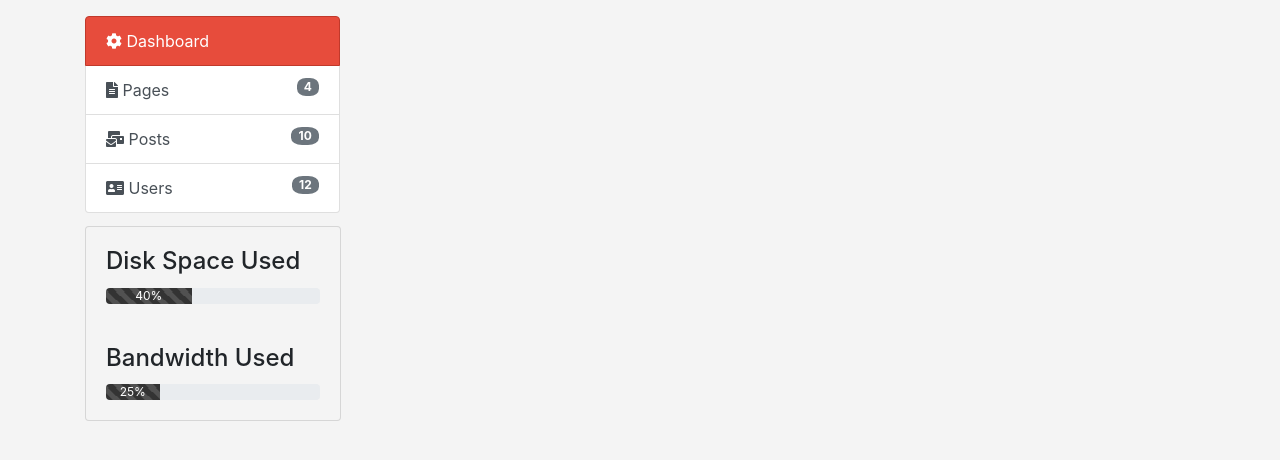
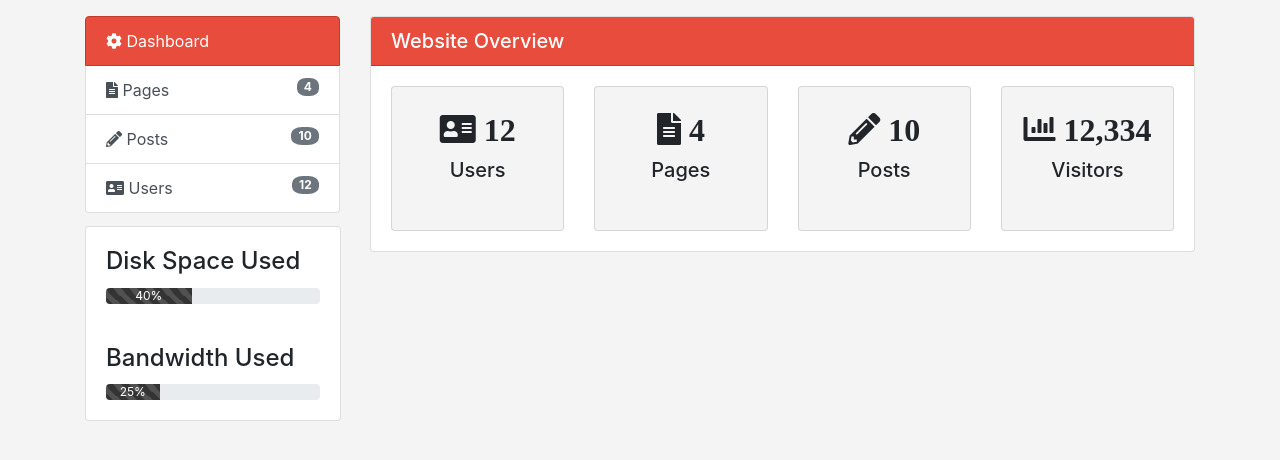
Before and after one commit to Xerith89/CMSTheme, a PHP site: page /html/index.html in a window 1280 px wide. Shown: the part 195-655 px from the top of the page. Run offline with PHP 8.4, Linux system fonts and the light colour scheme; some libraries are stand-ins or nearby versions.

Commit message:
Overview area created.

```diff
--- a/css/style.css
+++ b/css/style.css
@@ -158,14 +158,22 @@ SideBar
     margin-bottom: 5%;
 }
 
-.card {
-    background: #f4f4f4;
-}
-
 .progress-bar-striped {
     background-color: #333333;
     color:#ffffff;
 }
+
+/*
+Card Deck
+*/
+
+.card-deck .card {
+    padding-top:3%;
+    padding-bottom:5%;
+    background: #f4f4f4;
+    text-align: center;
+}
+
 
 
 
--- a/html/index.html
+++ b/html/index.html
@@ -80,12 +80,12 @@
                     <div class="list-group">
                         <a href="index.html" class="list-group-item list-group-item-action active main-color-bg"><span class="fa fa-cog" aria-hidden="true"></span> Dashboard</a>
                         <a href="pages.html" class="list-group-item list-group-item-action"><span class="fas fa-file-alt" aria-hidden="true"></span> Pages<span class="badge badge-pill badge-secondary">4</span></a>
-                        <a href="post.html" class="list-group-item list-group-item-action"><span class="fas fa-mail-bulk" aria-hidden="true"></span> Posts<span class="badge badge-pill badge-secondary">10</span></a>
+                        <a href="post.html" class="list-group-item list-group-item-action"><span class="fas fa-pencil-alt" aria-hidden="true"></span> Posts<span class="badge badge-pill badge-secondary">10</span></a>
                         <a href="users.html" class="list-group-item list-group-item-action"><span class="fas fa-address-card" aria-hidden="true"></span> Users<span class="badge badge-pill badge-secondary">12</span></a>
                     </div>
 
                     <!--Progress Bar-->
-                    <div class="card" style="width: 16rem;">
+                    <div id="progressBar" class="card" style="width: 16rem;">
                         <div class="card-body">
                         <h4 class="card-title">Disk Space Used</h4>
                             <div class="progress">
@@ -100,9 +100,32 @@
                             </div>
                         </div>
                     </div>
-            </div>
-            <div class="cold-md-9">
-
+                    <div class="col-md-9">
+                        <div class="card" style="width: auto;">
+                            <h5 class="card-header main-color-bg">Website Overview</h5>
+                            <div class="card-body">
+                               <div class="card-deck">
+                                   <div class="card">
+                                       <h2><span class="fas fa-address-card" aria-hidden="true"> 12</span></h2>
+                                       <h5>Users</h5>
+                                   </div>
+                                    <div class="card">
+                                        <h2><span class="fas fa-file-alt" aria-hidden="true"> 4</span> </h2>
+                                        <h5>Pages</h5>
+                                    </div>
+                                    <div class="card">
+                                        <h2><span class="fas fa-pencil-alt" aria-hidden="true"> 10</span></h2>
+                                        <h5>Posts</h5>
+                                    </div>
+                                    <div class="card">
+                                        <h2><span class="fas fa-chart-bar" aria-hidden="true"> 12,334</span></h2>
+                                        <h5>Visitors</h5>
+                                    </div>
+                                </div>
+                            </div>
+                        </div>
+                    </div>
+                </div>
             </div>
         </div>
     </div>
```
